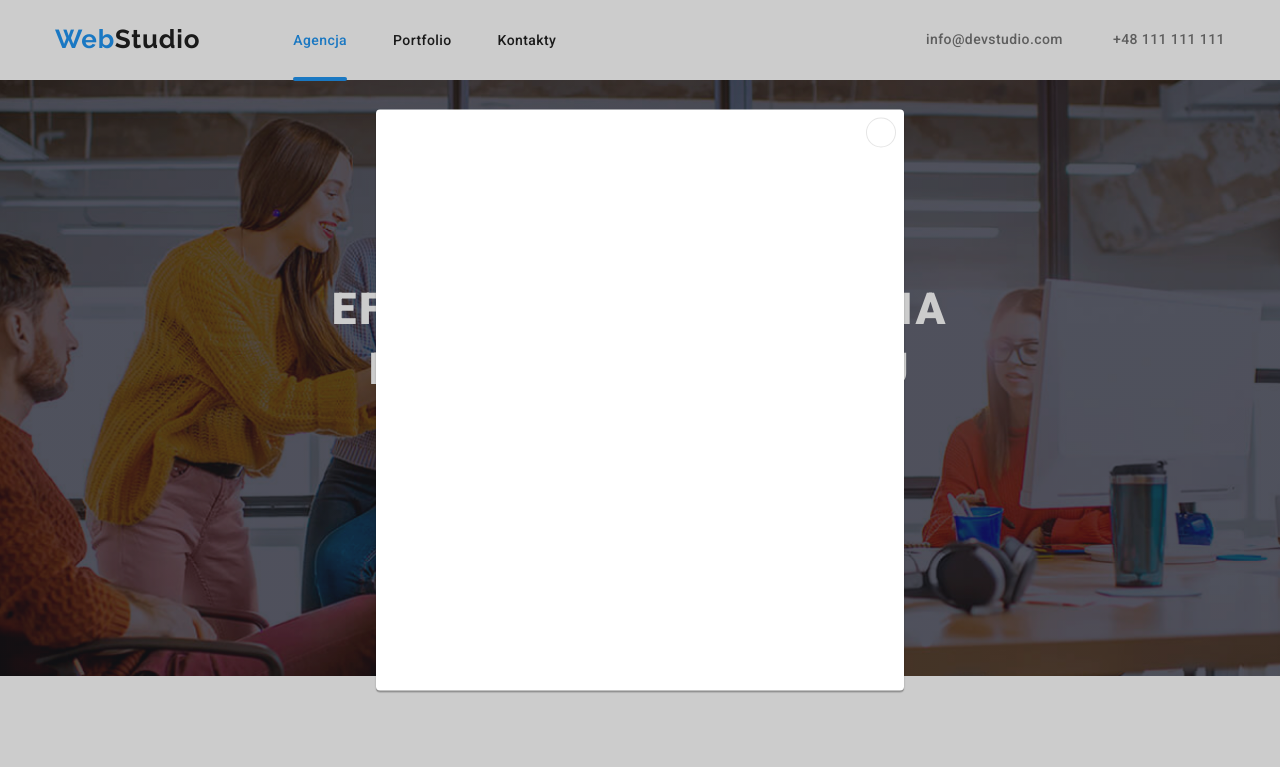
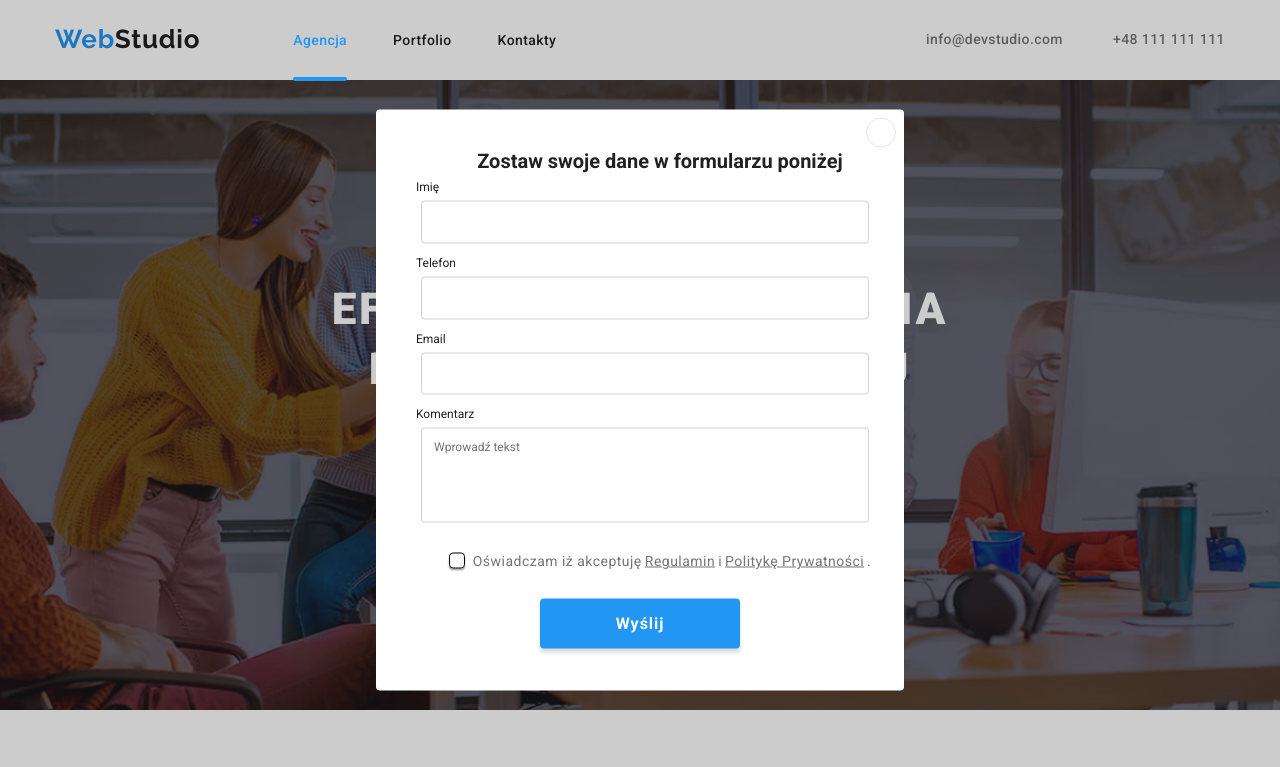
Before and after one commit to LukaszKlimas/goit-markup-hw-06, a plain HTML site: page index.html in a window 1280 px wide. Both pictures are taken after a click on the button "Zamów usługę". Shown: the top 767 px of the page. Drawn offline with nearby package versions, Linux system fonts and the light colour scheme.

Commit message:
Formularz

```diff
--- a/css/styles.css
+++ b/css/styles.css
@@ -756,3 +756,223 @@ body {
     transform: translate(-50%, -50%);
   }
 }
+/* Form window */
+.backdrop {
+  background-color: rgba(0, 0, 0, 0.2);
+  box-sizing: border-box;
+  width: 100vw;
+  height: 100vh;
+  position: fixed;
+  opacity: 1;
+  transition: opacity;
+  transition-timing-function: cubic-bezier(0.075, 0.82, 0.165, 1);
+  transition-duration: 1s;
+}
+
+.modal-window2 > .icon {
+
+  height: 30px;
+  width: 30px;
+  border-radius: 50%;
+  border-color: rgba(0, 0, 0, 0.1);
+  border-width: 1px;
+  border-style: solid;
+  padding: 10px;
+  position:absolute;
+  margin:0;
+  top: -32px;
+  right: 8px;
+  fill:#000
+}
+
+
+.modal-window2 > .icon:hover{
+  cursor: pointer;
+}
+
+.modal-window2 {
+  position: relative;
+  height: 581px;
+  width: 528px;
+}
+
+.modal-window {
+  box-sizing: border-box;
+  position: absolute;
+  top: 50%;
+  left: 50%;
+  transform: translate(-50%, -50%);
+  height: 581px;
+  width: 528px;
+  background-color: #ffffff;
+  border-radius: 4px;
+}
+
+.is-hidden {
+  visibility:hidden;
+  opacity: 0;
+  pointer-events: none;
+}
+
+form[name="modal-form"] {
+  margin: 40px auto 40px 40px;
+  box-sizing: border-box;
+  font-weight: bold;
+  font-size: 20px;
+
+}
+
+form[name="modal-form"] > label {
+  font-size: 12px;
+  font-weight: normal;
+  width: 448px;
+}
+
+.modal-title {
+  text-align: center;
+}
+
+#name {
+  display: inline-block;
+  background-image: url("/images/icons.svg#name");
+  background-size: cover;
+}
+
+.input-modal {
+  padding: 12px 12px 12px 12px;
+  border: 1px solid rgba(33, 33, 33, 0.2);
+  box-sizing: border-box;
+  border-radius: 4px;
+  width: 448px;
+  justify-items: center;
+  margin: 5px;
+}
+
+.input-modal-input,
+.input-modal-input:focus,
+.input-modal-input:focus-within {
+  border: none;
+  outline: none;
+  box-shadow: none;
+  border-radius: 0px;
+  width:calc(100% - 30px)
+}
+
+
+.input-modal:hover,
+.input-modal:focus,
+#comment:hover,
+#comment:focus {
+  border-color: var(--second-color);
+  fill: var(--second-color);
+  outline: var(--second-color);
+}
+
+
+#comment {
+  border: 1px solid rgba(33, 33, 33, 0.2);
+  box-sizing: border-box;
+  border-radius: 4px;
+  width: 448px;
+  resize: none;
+  padding: 12px;
+}
+
+
+
+.modal-btn {
+  width: 200px;
+  height: 50px;
+  background-color: #2196f3;
+  display: flex;
+  justify-content: center;
+  align-items: center;
+  margin-top: 30px;
+  color: #ffffff;
+  box-shadow: 0px 4px 4px rgba(0, 0, 0, 0.15);
+  border-radius: 4px;
+  border: none;
+}
+
+.modal-btn-div {
+  box-sizing: border-box;
+  display: flex;
+  justify-content: center;
+  width: 448px;
+}
+
+.user-policy-text {
+  font-size: 14px;
+  letter-spacing: 0.03rem;
+  color: #757575;
+  text-decoration: none;
+  display: flex;
+  justify-content: center;
+  box-sizing: border-box;
+  margin-top: 20px;
+}
+.user-policy-text::before {
+  content: "";
+  display: inline-block;
+  width: 16px;
+  height: 16px;
+  border:  1px solid #000;
+  box-shadow: 0px 1px 3px rgba(0, 0, 0, 0.12), 0px 1px 1px rgba(0, 0, 0, 0.14), 0px 2px 1px rgba(0, 0, 0, 0.2);
+  border-radius: 4px;
+  margin-right: 8px;
+}
+
+#user-policy:checked + .user-policy-text::before {
+  background-color: var(--second-color);
+  border: none;
+  background-image: url(../images/checked.svg);
+  background-position: center;
+  background-size: 10px;
+  background-repeat: no-repeat;
+  padding: 4px;
+  box-shadow: none;
+}
+
+#user-policy {
+  visibility: hidden;
+}
+
+.user-policy-link {
+  color: var(--second-color);
+  display: inline-block;
+  margin: 0px 3px;
+}
+@keyframes modal-window-anime {
+  0% {
+    opacity: 0;
+    cursor:progress;
+  }
+
+  25% {
+    opacity: .2;
+    background-color: beige;
+
+
+  }
+
+  35% {
+    opacity: .3;
+    background-color: burlywood;
+  }
+
+  50% {
+    opacity: .6;
+    background-color: chocolate;
+  }
+
+  75% {
+    opacity: .85;
+    background-color: darkslategray;
+  }
+
+  100% {
+    opacity: 1;
+  }
+
+
+}
--- a/index.html
+++ b/index.html
@@ -18,6 +18,38 @@
     <link rel="stylesheet" href="./css/styles.css" />
   </head>
   <body>
+
+<!---------------------------------------------form---------------------->
+    <div class="backdrop is-hidden" data-modal>
+      <div class="modal-window">
+        <div class="modal-window2">
+         <svg class="icon" width="11px" height="11px" data-modal-close><use href="images/icons.svg#icon-Vector"></use></svg>
+         <form name="modal-form"> <div class="modal-title">Zostaw swoje dane w formularzu poniżej</div>
+           <label for="name"> Imię
+             <div class="input-modal"><svg class="icon" width="12" height="12">
+              <use href="images/icons.svg#icon-name"></use>
+            </svg>  <input id="username" type="name" class="input-modal-input"></div></label>
+          <label for="phone"> Telefon
+            <div class="input-modal">
+              <svg class="icon" width="12" height="12"><use href="images/icons.svg#icon-phone-modal"></use></svg>
+              <input id="phone" type="phone" class="input-modal-input">
+            </div>
+          </label>
+          <label for="email"> Email
+            <div class="input-modal">
+              <svg class="icon" width="12" height="12"><use href="images/icons.svg#icon-mail-modal"></use></svg>
+              <input id="email" type="email" name="email" class="input-modal-input"></div></label>
+          <label for="comment">Komentarz
+             <textarea id="comment" name="comment" rows="5" placeholder="Wprowadź tekst" class="input-modal"></textarea>
+          </label>
+          <label for="user-policy" class="user-policy"> <input type="checkbox" id="user-policy"><div class="user-policy-text">Oświadczam iż akceptuję  <a href="#" class="user-policy-link">Regulamin</a> i  <a href="#" class="user-policy-link">Politykę Prywatności</a>.</div></label>
+            <div class="modal-btn-div">
+            <button type="submit" class="modal-btn">Wyślij</button>
+            </div>
+         </form>
+       </div>
+     </div>
+    </div>
     <!---------------------------------------------header---------------------->
     <header class="header">
       <div class="container">
```
